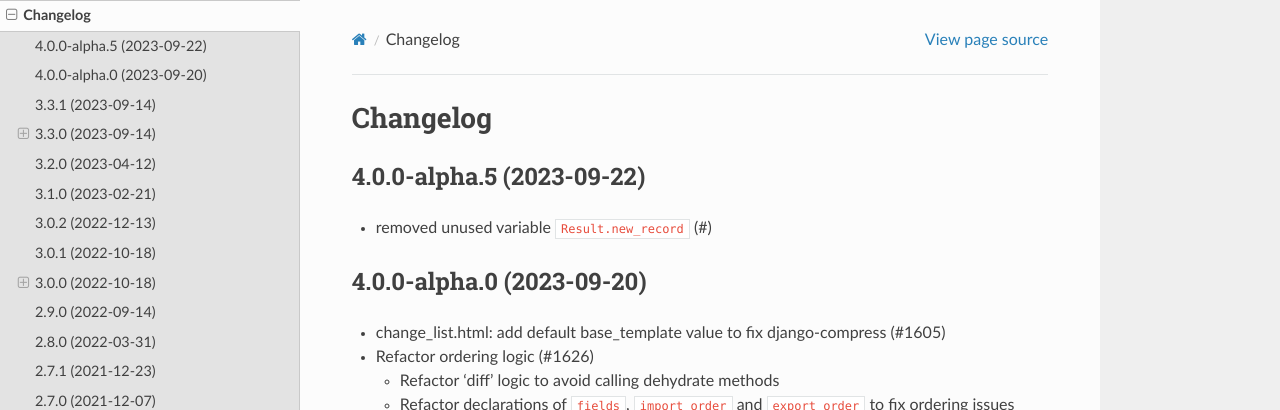
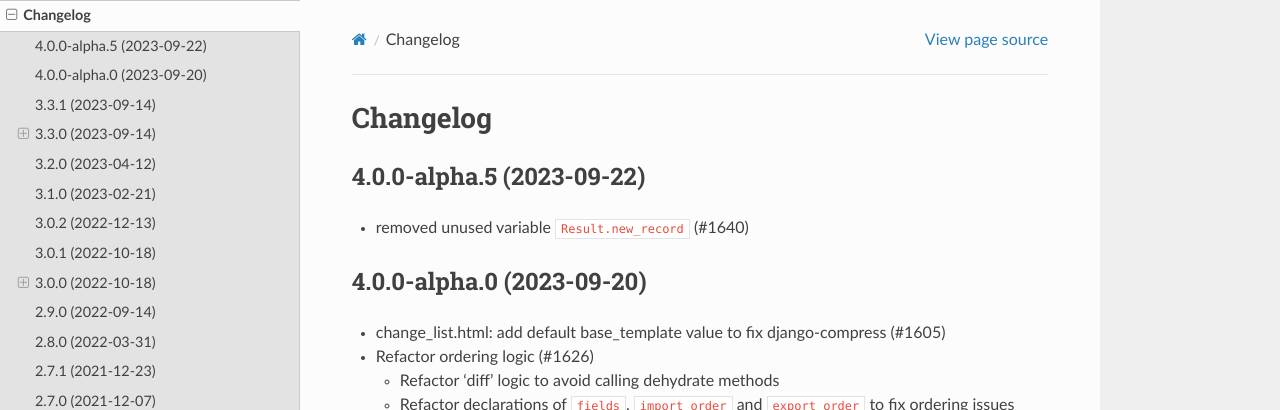
Before and after one commit to django-import-export/django-import-export, a Sphinx documentation site: the page built from docs/changelog.rst, in a window 1280 px wide and 900 px high. Shown: the top 410 px of the window. Built offline with Sphinx 7.4.7 and the Read the Docs theme 2.0.0, drawn with Linux system fonts in a browser that asks for light colours; pages that are not in the unit, such as notebooks, are missing from menus; the version number could not be read and is left out.

Commit message:
Update changelog.rst

```diff
--- a/docs/changelog.rst
+++ b/docs/changelog.rst
@@ -4,7 +4,7 @@ Changelog
 4.0.0-alpha.5 (2023-09-22)
 --------------------------
 
-- removed unused variable ``Result.new_record`` (#)
+- removed unused variable ``Result.new_record`` (#1640)
 
 4.0.0-alpha.0 (2023-09-20)
 --------------------------
```
